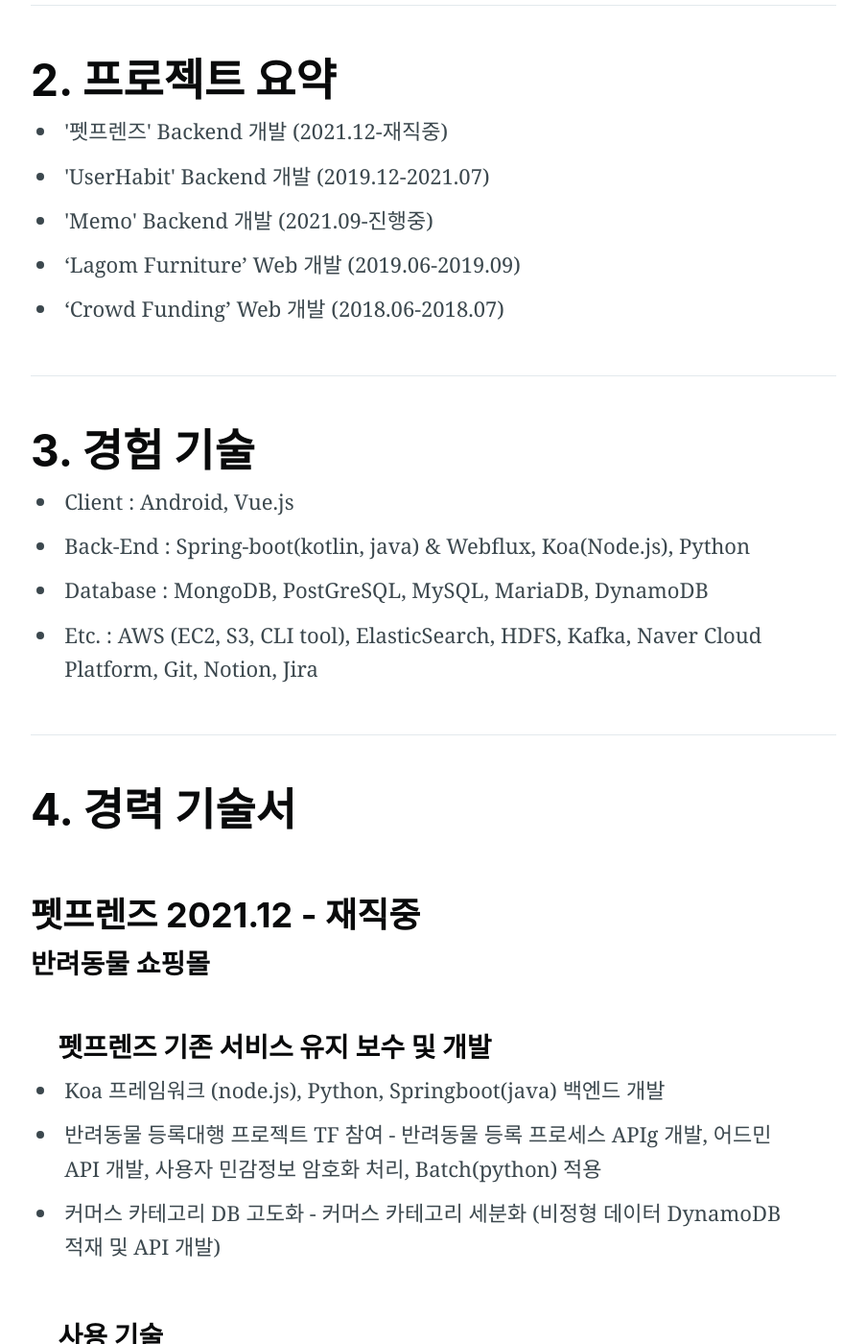
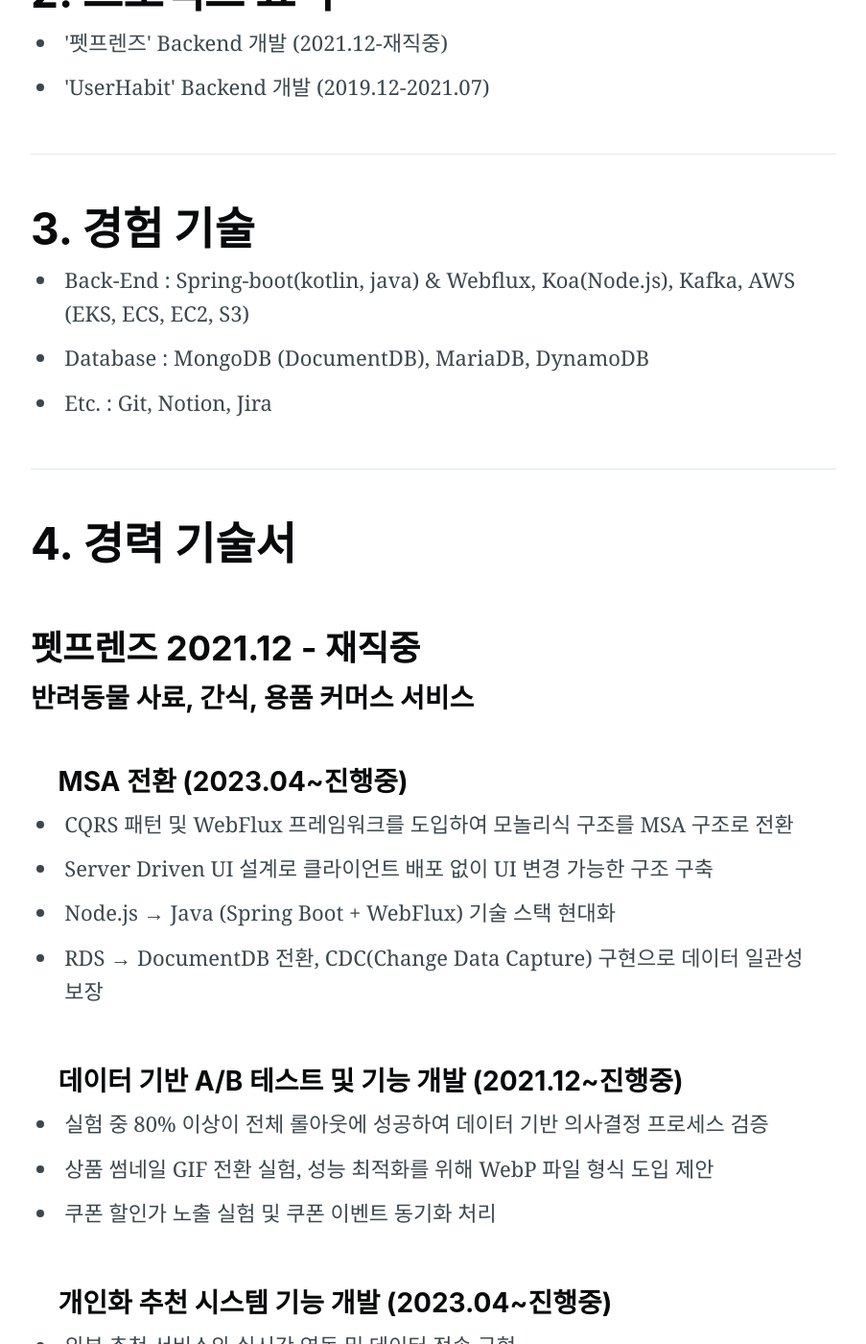
Before and after one commit to jennyleeee/jennyleeee.github.io, a Jekyll site: the page portfolio/index.html, which Jekyll copies as it is, in a window 1280 px wide and 1400 px high, scrolled down 1591 px. Shown: the whole window at 96% size, without its empty margins (188-1091 px from the left). Built offline with Jekyll 4.4.1, drawn with Linux system fonts in a browser that asks for light colours; nearby versions of some CDN libraries; comment, search, counter and statistics services are not loaded; some of the changed text lies outside the part shown.

Commit message:
이력 최신화

```diff
--- a/portfolio/index.html
+++ b/portfolio/index.html
@@ -157,8 +157,7 @@
   <li><a href="#프로젝트요약">2. 프로젝트 요약</a></li>
   <li><a href="#경험기술">3. 경험 기술</a></li>
   <li><a href="#경력기술서">4. 경력 기술서</a></li>
-  <li><a href="#프로젝트기술서">5. 프로젝트 기술서</a></li>
-  <li><a href="#학력">6. 학력</a></li>
+  <li><a href="#학력">5. 학력</a></li>
 </ul>
 
 <h1 id="profile">1. 프로필</h1>
@@ -177,9 +175,6 @@
 <ul>
   <li>'펫프렌즈' Backend 개발 (2021.12-재직중) </li>
   <li>'UserHabit' Backend 개발 (2019.12-2021.07)</li>
-  <li>'Memo' Backend 개발 (2021.09-진행중)</li>
-  <li>‘Lagom Furniture’ Web 개발 (2019.06-2019.09)</li>
-  <li>‘Crowd Funding’ Web 개발 (2018.06-2018.07)</li>
 </ul>
 
 <hr />
@@ -187,10 +182,9 @@
 <h1 id="경험기술">3. 경험 기술</h1>
 
 <ul>
-    <li>Client : Android, Vue.js</li>
-  <li>Back-End : Spring-boot(kotlin, java) & Webflux, Koa(Node.js), Python </li>
-  <li>Database : MongoDB, PostGreSQL, MySQL, MariaDB, DynamoDB </li>
-  <li>Etc. : AWS (EC2, S3, CLI tool), ElasticSearch, HDFS, Kafka, Naver Cloud Platform, Git, Notion, Jira </li>
+  <li>Back-End : Spring-boot(kotlin, java) & Webflux, Koa(Node.js), Kafka, AWS (EKS, ECS, EC2, S3) </li>
+  <li>Database : MongoDB (DocumentDB), MariaDB, DynamoDB </li>
+  <li>Etc. : Git, Notion, Jira </li>
 </ul>
 
 <hr />
@@ -198,16 +192,47 @@
 <h1 id="경력기술서">4. 경력 기술서</h1>
 <br/>
 <h2 id="40-pet-freins-backend-개발">펫프렌즈 2021.12 - 재직중 </h2>
-<h4 id="펫프렌즈-서비스"> 반려동물 쇼핑몰 </h4>
+<h4 id="펫프렌즈-서비스"> 반려동물 사료, 간식, 용품 커머스 서비스 </h4>
 <br/>
 <ul>
-    <h4 id="commerce"> 펫프렌즈 기존 서비스 유지 보수 및 개발 </h4>
-    <li> Koa 프레임워크 (node.js), Python, Springboot(java) 백엔드 개발 </li>
-    <li> 반려동물 등록대행 프로젝트 TF 참여 - 반려동물 등록 프로세스 APIg 개발, 어드민 API 개발, 사용자 민감정보 암호화 처리, Batch(python) 적용</li>
-    <li> 커머스 카테고리 DB 고도화 - 커머스 카테고리 세분화 (비정형 데이터 DynamoDB 적재 및 API 개발) </li>
+    <h4 id="msa"> MSA 전환 (2023.04~진행중) </h4>
+    <li> CQRS 패턴 및 WebFlux 프레임워크를 도입하여 모놀리식 구조를 MSA 구조로 전환 </li>
+    <li> Server Driven UI 설계로 클라이언트 배포 없이 UI 변경 가능한 구조 구축 </li>
+    <li> Node.js → Java (Spring Boot + WebFlux) 기술 스택 현대화 </li>
+    <li> RDS → DocumentDB 전환, CDC(Change Data Capture) 구현으로 데이터 일관성 보장 </li>
+    <br/>
+    <h4 id="ab-test"> 데이터 기반 A/B 테스트 및 기능 개발 (2021.12~진행중) </h4>
+    <li> 실험 중 80% 이상이 전체 롤아웃에 성공하여 데이터 기반 의사결정 프로세스 검증 </li>
+    <li> 상품 썸네일 GIF 전환 실험, 성능 최적화를 위해 WebP 파일 형식 도입 제안 </li>
+    <li> 쿠폰 할인가 노출 실험 및 쿠폰 이벤트 동기화 처리 </li>
+    <br/>
+    <h4 id="recommendation"> 개인화 추천 시스템 기능 개발 (2023.04~진행중) </h4>
+    <li> 외부 추천 서비스와 실시간 연동 및 데이터 전송 구현 </li>
+    <li> 추천 상품 및 커뮤니티 게시글 전시 영역 노출 기능 개발 </li>
+    <br/>
+    <h4 id="coffee"> 사내 커피 주문 시스템 고도화 (2024.04~2025.03) </h4>
+    <li> Go → Kotlin 언어 마이그레이션으로 팀 기술 스택 통합 </li>
+    <li> EC2-Docker → ECS 전환 및 배포 자동화 </li>
+    <li> Kotest 도입으로 Kotlin 친화적인 테스트 환경 구축 </li>
+    <br/>
+    <h4 id="confluent"> Confluent Cloud PoC (2025.06~2025.08) </h4>
+    <li> Debezium 커넥터 연결 및 CDC 동작 확인, 기존 시스템 영향도 분석 </li>
+    <li> Kafka 메시지 produce/consume 로직 구현 및 성능 테스트 </li>
+    <br/>
+    <h4 id="category"> 카테고리/필터 DB 고도화 (2022.04~2022.11) </h4>
+    <li> 비정규화 데이터 모델 설계, DynamoDB에서 DocumentDB로 마이그레이션 </li>
+    <li> DocumentDB 전환으로 조회 쿼리 성능 2.6배 개선 </li>
+    <br/>
+    <h4 id="pet-registration"> 반려동물 국가 등록 대행 (2022.01~2022.03) </h4>
+    <li> 유저 서명 이미지 KMS 암호화 적용 및 S3 업로드 </li>
+    <li> 등록 신청, 진행 상태 조회 API 개발 및 어드민 백오피스 구축 </li>
+    <br/>
+    <h4 id="legacy"> 레거시 시스템 운영 (2021.12~진행중) </h4>
+    <li> Node.js Koa 프레임워크 기반 어드민 및 기존 서비스 유지보수 </li>
+    <li> MSA 전환 로드맵에 따른 점진적 마이그레이션 진행 </li>
     <br/>
     <h4 id="사용-기술"> 사용 기술</h4>
-    <li> AWS(EC2, S3, RDS, DynamoDB), Springboot(Java), Koa(Node.js), Python</li>
+    <li> Kafka, Springboot(Java, Kotlin), Webflux, Koa(Node.js), DocumentDB, MariaDB, DynamoDB, AWS(ECS, EC2, S3, RDS) </li>
     <br/>
 </ul>
 
@@ -228,144 +253,12 @@
     <li> Ruby on Rails / Coffee Script - 웹 사이트 유지 보수</li>
     <br/>
     <h4 id="사용-기술"> 사용 기술</h4>
-    <li> AWS(EC2, S3, RDS), Java, Scala, PostGreSQL, MongoDB, ElasticSearch, HDFS, Kafka, Vue.js, RubyOnRails, CoffeeScript</li>
+    <li> AWS(EC2, S3, RDS), Java, Scala, MongoDB, ElasticSearch, HDFS, Kafka</li>
     <br/>
 </ul>
 
 <hr />
-
-<h1 id="프로젝트기술서">5. 프로젝트 기술서</h1>
-
-<br/>
-<h2 id="41-Memo-backend-개발">5.1 Memo BackEnd 개발</h2>
-<h3 id="기간-202108-진행중">기간 : 2021.09 - 진행중</h3>
-<h3 id="메모-서비스"> Todo Memo를 관리할 수 있는 서비스. Android 개발자와 협업.</h3>
-<br/>
-<ul>
-    <h3 id="깃헙-주소">GitHub</h3>
-    <li><a href="https://github.com/sleepyhead-developer/memo-server"> Memo - GitHub 바로가기</a></li>
-    <br/>
-
-    <h3 id="주요-기능"> 주요 기능</h3>
-    <li> 사용자 관리, 메모 CRUD, Andorid - firebase - server 연동 </li>
-    <br/>
-    <h3 id="사용-기술"> 사용 기술</h3>
-    <li> Kotlin, Springboot + Webflux, EC2, MariaDB</li>
-<br/>
-</ul>
-
-<!--<h2 id="42-LagomFurniture-app-개발-android-개발">5.2 ‘LagomFurniture’ App. 개발 (Android 개발)</h2>-->
-<!--<h3 id="기간-201909">기간 : 2019.09</h3>-->
-<!--<h3 id="쇼핑몰-주요기능이있는-앱-개발">쇼핑몰 주요 기능이 있는 앱 서비스 설계 및 개발</h3>-->
-<!--<br/>-->
-<!--<ul>-->
-<!--	<h3 id="깃헙-주소">GitHub</h3>-->
-<!--	  <li><a href="https://github.com/jennyleeee/lagomfurniture_android">LagomFurniture App - GitHub 바로가기</a></li>-->
-<!--	<br/>-->
-<!--<h3 id="주요-기능">주요 기능</h3>-->
-<!--<li> MVVM 패턴 사용</li>-->
-<!--<li> 이메일 회원가입, 로그인</li>-->
-<!--&lt;!&ndash; <li> OAuth2 SNS 로그인(카카오)</li> &ndash;&gt;-->
-<!--<br/>-->
-<!--<h4 id="사용-기술-1">사용 스택</h4>-->
-<!--<li>Android, Java, MVVM, Git, GitHub, Retrofit2, Glide</li>-->
-<!--<br/>-->
-<!--<h3 id="스크린샷-1">스크린샷</h3>-->
-<!--</ul>-->
-
-<!-- <p><img src="/assets/portfolio/image019.jpg" alt="bikenavi1" />
-<img src="/assets/portfolio/image020.png" alt="bikenavi2" />
-<img src="/assets/portfolio/image021.png" alt="bikenavi3" />
-<img src="/assets/portfolio/image022.png" alt="bikenavi4" />
-<img src="/assets/portfolio/image023.png" alt="bikenavi5" /></p> -->
-<!--<img class="portfolioimage" src="/assets/portfolio/lagomfurniture_android/splash.jpg" alt="lagomfurniture_android1" />-->
-<!--<img class="portfolioimage" src="/assets/portfolio/lagomfurniture_android/login.jpg" alt="lagomfurniture_android2" />-->
-<!--<img class="portfolioimage" src="/assets/portfolio/lagomfurniture_android/main.jpg" alt="lagomfurniture_android3" />-->
-<!--<img class="portfolioimage" src="/assets/portfolio/lagomfurniture_android/navigation_drawer.jpg" alt="lagomfurniture_android4" />-->
-<!--<div style="clear:both;">	</div>-->
-
-<h2 id="42-LagomFurniture-web-개발-backend-개발">5.2 ‘LagomFurniture’ Web. 개발 (Back-End 개발)</h2>
-<h3 id="기간-201906-201909">기간 : 2019.06 ~ 2019.09</h3>
-<h3 id="쇼핑몰-주요기능이있는-웹-개발">쇼핑몰 주요 기능이 있는 웹 서비스 설계 및 개발</h3>
-<br/>
-<ul>
-<h3 id="깃헙-주소">GitHub</h3>
-  <li><a href="https://github.com/LimHanGyeol/lagomfurniture">LagomFurniture Web - GitHub 바로가기</a></li>
-<br/>
-<h3 id="주요-기능">주요 기능</h3>
-<li> MVC 패턴 사용 </li>
-<li> 상품 CRUD </li>
-<li> OAuth2 SNS 로그인(카카오)</li>
-<li> 카카오 페이 API</li>
-
-<br/>
-<h4 id="사용-기술-1">사용 기술</h4>
-<li>AWS EC2, Linux(Ubuntu), Spring Boot, MariaDB, Java, MVC, JPA, HTML5, Thymeleaf, Git, GitHub</li>
-	<br/>
-</ul>
-
-
-<!--<h2 id="43-asap-app-개발-android-개발">5.4 ‘Flower’ App 개발 (Android)</h2>-->
-<!--<h3 id="기간&#45;&#45;201808&#45;&#45;201811">기간 : 2018.08 ~ 2018.11</h3>-->
-<!--<h3 id="장소-공유-sns-서비스"> 꽃 주문 앱 서비스 </h3>-->
-<!--<br/>-->
-<!--<ul>-->
-<!--<h3 id="깃헙-주소">GitHub</h3>-->
-<!--  <li><a href="https://github.com/jennyleeee/flower">Flower - GitHub 바로가기</a></li>-->
-<!--	<br/>-->
-<!--  <h3 id="주요-기능">주요 기능</h3>-->
-<!--	<li> 이메일 회원가입, 로그인</li>-->
-<!--	<li> SNS 로그인 (Kakao API, FaceBook API)</li>-->
-<!--	<li> 문자인식 (Tesseract) </li>-->
-<!--	<li> 피드 이미지 여러장 보여주기</li>-->
-<!--	<li> TCP/IP 채팅, 이미지 전송</li>-->
-<!--	<li> 3D 모델링 (3DF Zephyr, Autodesk) 후 AR 적용 (Unity)</li>-->
-<!--	<li> Tmap API 길찾기, 가게 위치 확인</li>-->
-<!--	<li> 이미지 필터 (NDK, OpenCV) </li>-->
-<!--<br/>-->
-<!--<h4 id="사용-기술-1">사용 스택</h4>-->
-<!--<li>Naver Cloud Platform, Linux(Ubuntu), Apache, PHP, MySQL, Android, Java, TCP/IP, GitHub, OpenCV, NDK, Tesseract OCR</li>-->
-<!--	<br/>-->
-<!--	<h3 id="스크린샷-2">스크린샷</h3>-->
-<!--</ul>-->
-<!--<img class="portfolioimage" src="/assets/portfolio/flower/login.jpg" alt="flower1" />-->
-<!--<img class="portfolioimage" src="/assets/portfolio/flower/facebooklogin.jpg" alt="flower2" />-->
-<!--<img class="portfolioimage" src="/assets/portfolio/flower/facebooklogin2.jpg" alt="flower3" />-->
-<!--<img class="portfolioimage" src="/assets/portfolio/flower/main.jpg" alt="flower4" />-->
-<!--<img class="portfolioimage" src="/assets/portfolio/flower/filtering.jpg" alt="flower5" />-->
-<!--<img class="portfolioimage" src="/assets/portfolio/flower/daumaddress.jpg" alt="flower6" />-->
-<!--<img class="portfolioimage" src="/assets/portfolio/flower/tmap.jpg" alt="flower7" />-->
-<!--<img class="portfolioimage" src="/assets/portfolio/flower/review.jpg" alt="flower8" />-->
-<!--<img class="portfolioimage" src="/assets/portfolio/flower/chatting.jpg" alt="flower9" />-->
-<!--<img class="portfolioimage" src="/assets/portfolio/flower/3dUnity.jpg" alt="flower10" />-->
-<!--<div style="clear:both;">	</div>-->
-<!--<br/>-->
-
-
-<h2 id="44-boa-web-개발-backend-개발">5.3	‘Crowd Funding’ Web 개발 </h2>
-<h3 id="기간--201808--201811">기간 : 2018.06 ~ 2018.07</h3>
-<h3 id="문화생활-정보공유-서비스">크라우드 펀딩 웹 서비스</h3>
-<br/>
-
-<ul>
-	<h3 id="깃헙-주소">Github</h3>
-	  <li><a href="https://github.com/jennyleeee/crowdfunding">Crowd Funding - Github 바로가기</a></li>
-		<br/>
-  <h3 id="주요-기능">주요 기능</h3>
-	<li> 이메일 회원가입, 로그인</li>
-	<li> 모달 및 페이징</li>
-	<li> 아임포트 결제모듈 API</li>
-<br/>
-<h4 id="사용-기술-1">사용 기술</h4>
-<li> Linux(Ubuntu), Apache, PHP, MySQL, Bootstrap, Ajax, GitHub</li>
-	<br/>
-
-  <h3 id="프로그램-시연-1">프로젝트 시연 영상</h3>
-
-<iframe width="560" height="315" src="https://www.youtube.com/embed/qyApc7yj4ZI" frameborder="0" allow="accelerometer; autoplay; encrypted-media; gyroscope; picture-in-picture" allowfullscreen></iframe>
-</ul>
-<hr />
-<h1 id="학력">6. 학력</h1>
+<h1 id="학력">5. 학력</h1>
 
 <ul>
   <li>백석대학교 관광경영학 졸업 3.94/4.5 (2011.03 ~ 2015.02)</li>
```
Also changed, not shown: other parts of portfolio/index.html (+0 -1 lines).
